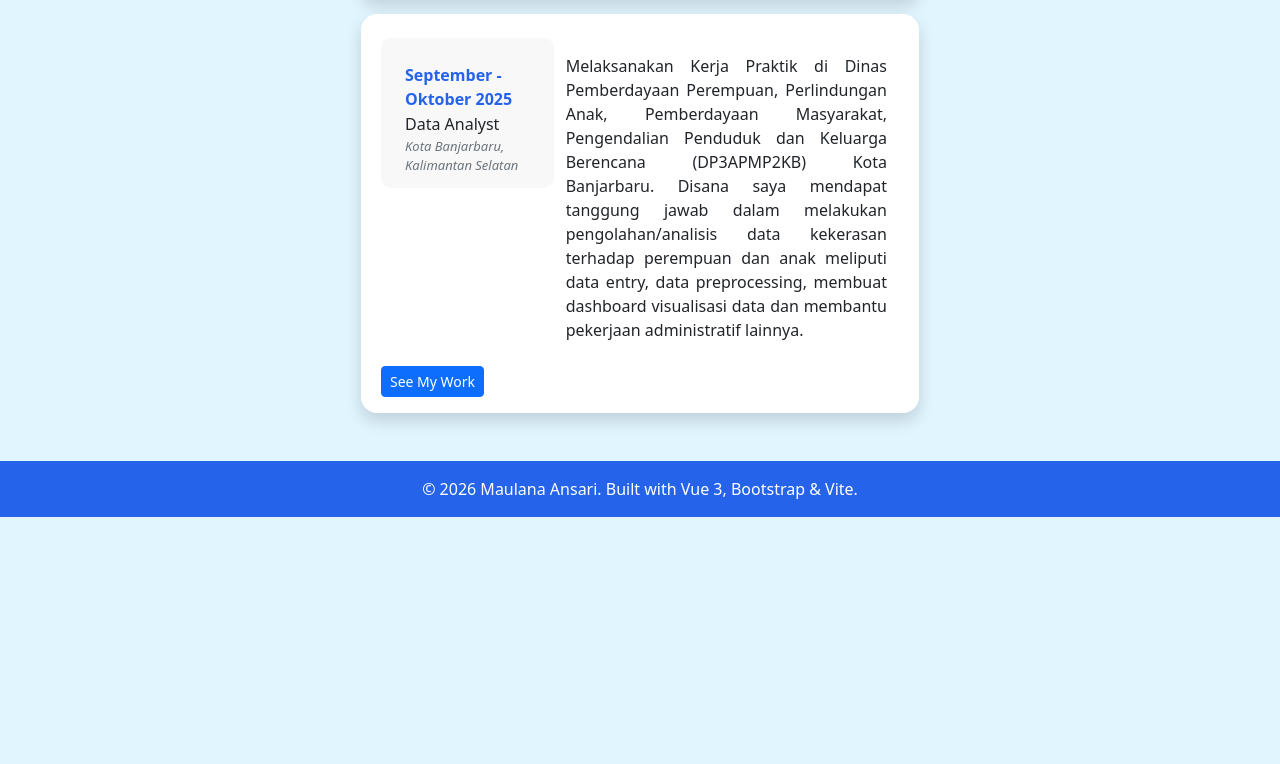
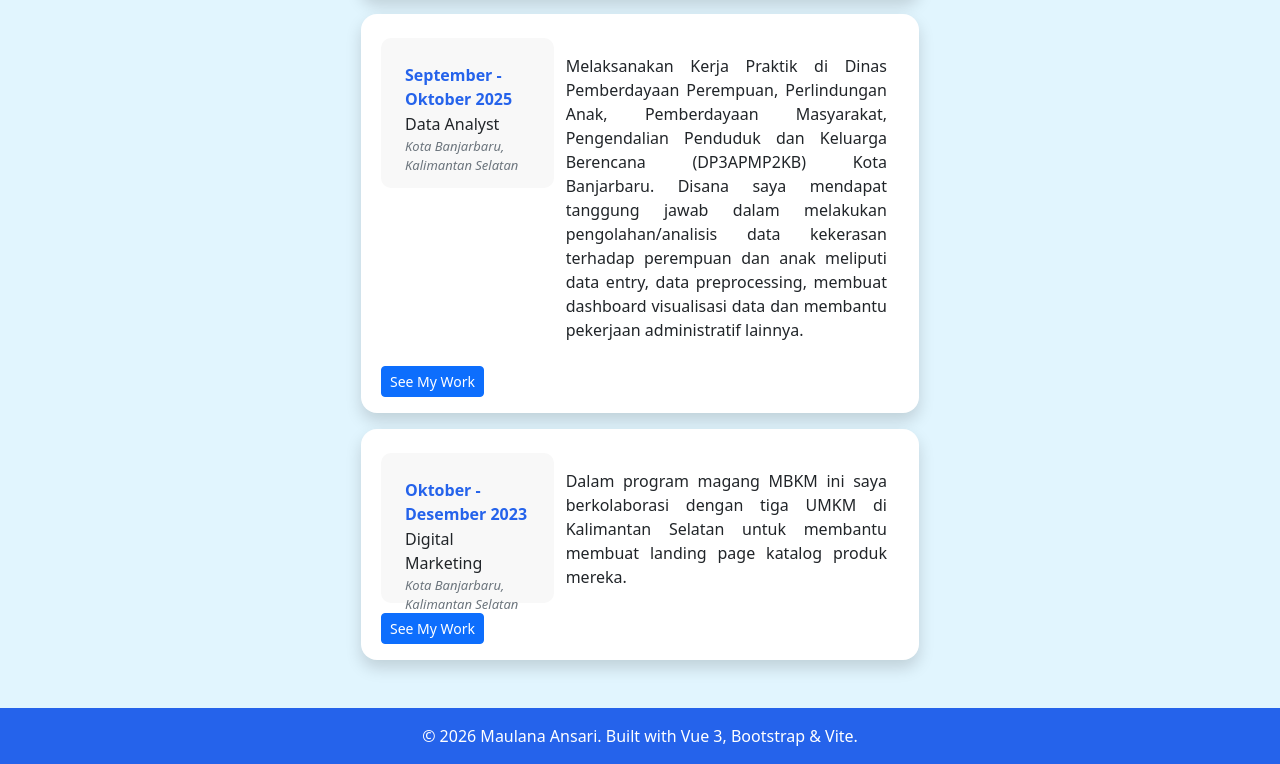
Before and after one commit to MaulanaAnsari/maulanaansr-portofolio, a Vue app: page /resume in a window 1280 px wide. Shown: the part 1146-1910 px from the top of the page. Before the commit the page ends 1663 px from the top, so only its background shows below. Built offline with nearby package versions, Linux system fonts and the light colour scheme.

Commit message:
update resume.vue

```diff
--- a/src/views/Resume.vue
+++ b/src/views/Resume.vue
@@ -10,6 +10,7 @@ const skill = ref([
   'CSS',
   'JavaScript',
   'Vue',
+  'React',
   'SQL',
   'PHP',
   'Laravel',
@@ -37,6 +38,14 @@ const experience = ref([
     description:
       'Melaksanakan Kerja Praktik di Dinas Pemberdayaan Perempuan, Perlindungan Anak, Pemberdayaan Masyarakat, Pengendalian Penduduk dan Keluarga Berencana (DP3APMP2KB) Kota Banjarbaru. Disana saya mendapat tanggung jawab dalam melakukan pengolahan/analisis data kekerasan terhadap perempuan dan anak meliputi data entry, data preprocessing, membuat dashboard visualisasi data dan membantu pekerjaan administratif lainnya.',
     link: 'https://public.tableau.com/app/profile/maulana.ansari/viz/DashboardKASUSNew/DashboardFiNAL',
+  },
+  {
+    year: 'Oktober - Desember 2023',
+    job: 'Digital Marketing',
+    location: 'Kota Banjarbaru, Kalimantan Selatan',
+    description:
+      'Dalam program magang MBKM ini saya berkolaborasi dengan tiga UMKM  di Kalimantan Selatan untuk membantu membuat landing page katalog produk mereka.',
+    link: 'https://drive.google.com/file/d/1lzvyTJEHcRDc3Aj3JPvQy4YUAiwOdDYw/view?usp=drivesdk',
   },
 ])
 
```
